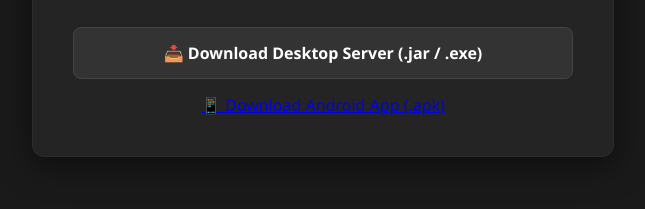
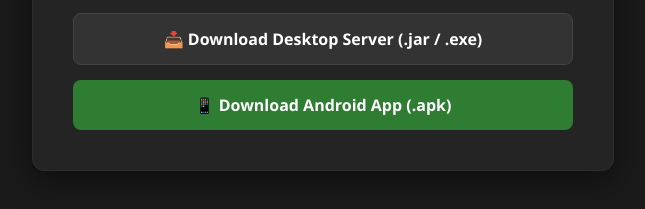
Before and after one commit to Nakul1432/Gaming-Console, a plain HTML site: page index.html in a window 1280 px wide. Shown: the part 439-648 px from the top of the page, without its empty margins (317-962 px from the left). Drawn offline with Linux system fonts and the light colour scheme.

Commit message:
Fix link formatting for Android app download

```diff
--- a/index.html
+++ b/index.html
@@ -78,7 +78,7 @@
 
         <div class="btn-group">
             <a href="https://github.com/Nakul1432/Gaming-Console/releases/download/v.1.1/Gaming.console.windows.exe" class="btn btn-windows">📥 Download Desktop Server (.jar / .exe)</a>
-            <a href="https://github.com/Nakul1432/Gaming-Console/releases/download/v.1.1/Gaming.console.mobile.apk class="btn btn-android">📱 Download Android App (.apk)</a>
+            <a href="https://github.com/Nakul1432/Gaming-Console/releases/download/v.1.1/Gaming.console.mobile.apk" class="btn btn-android">📱 Download Android App (.apk)</a>
         </div>
     </div>
 
```
